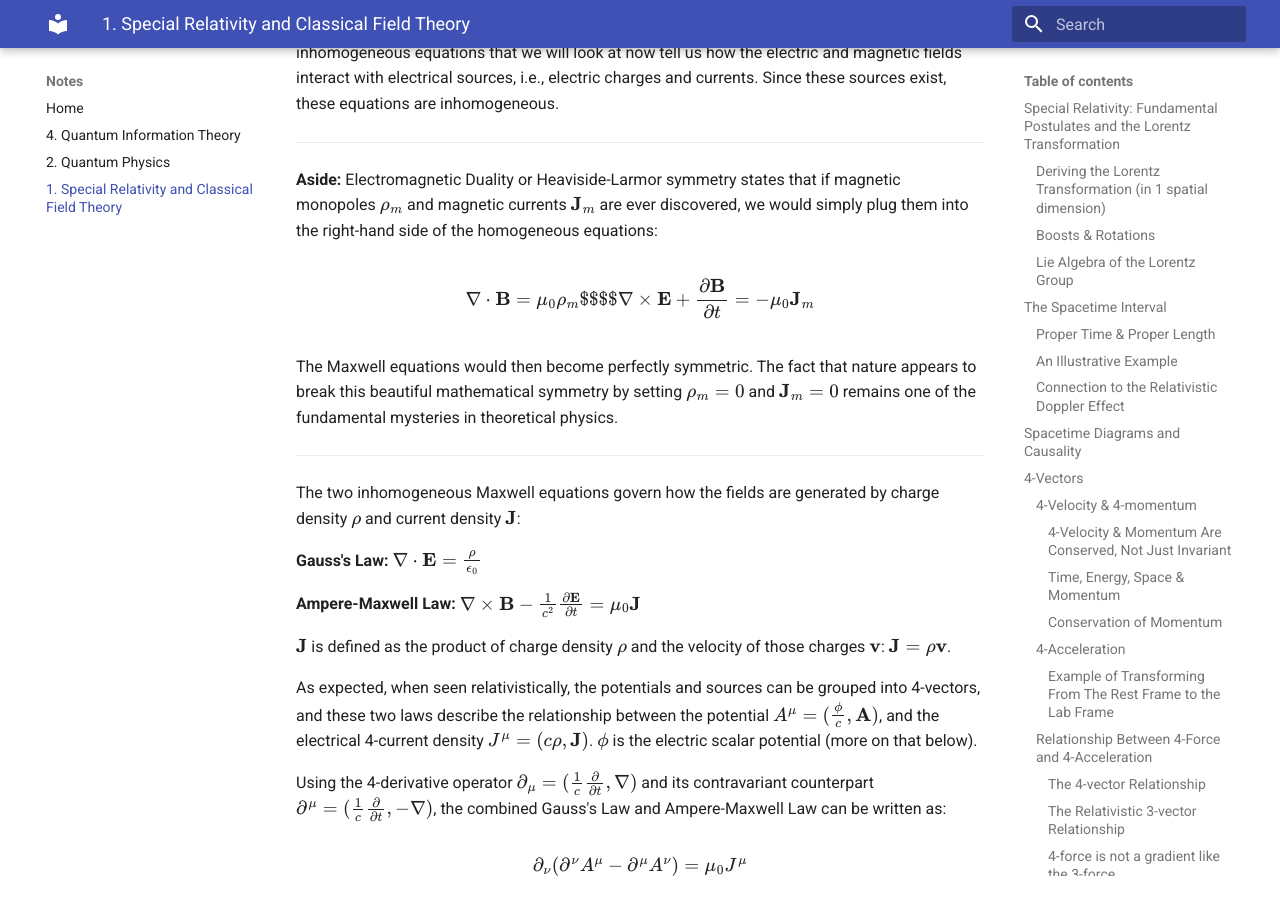
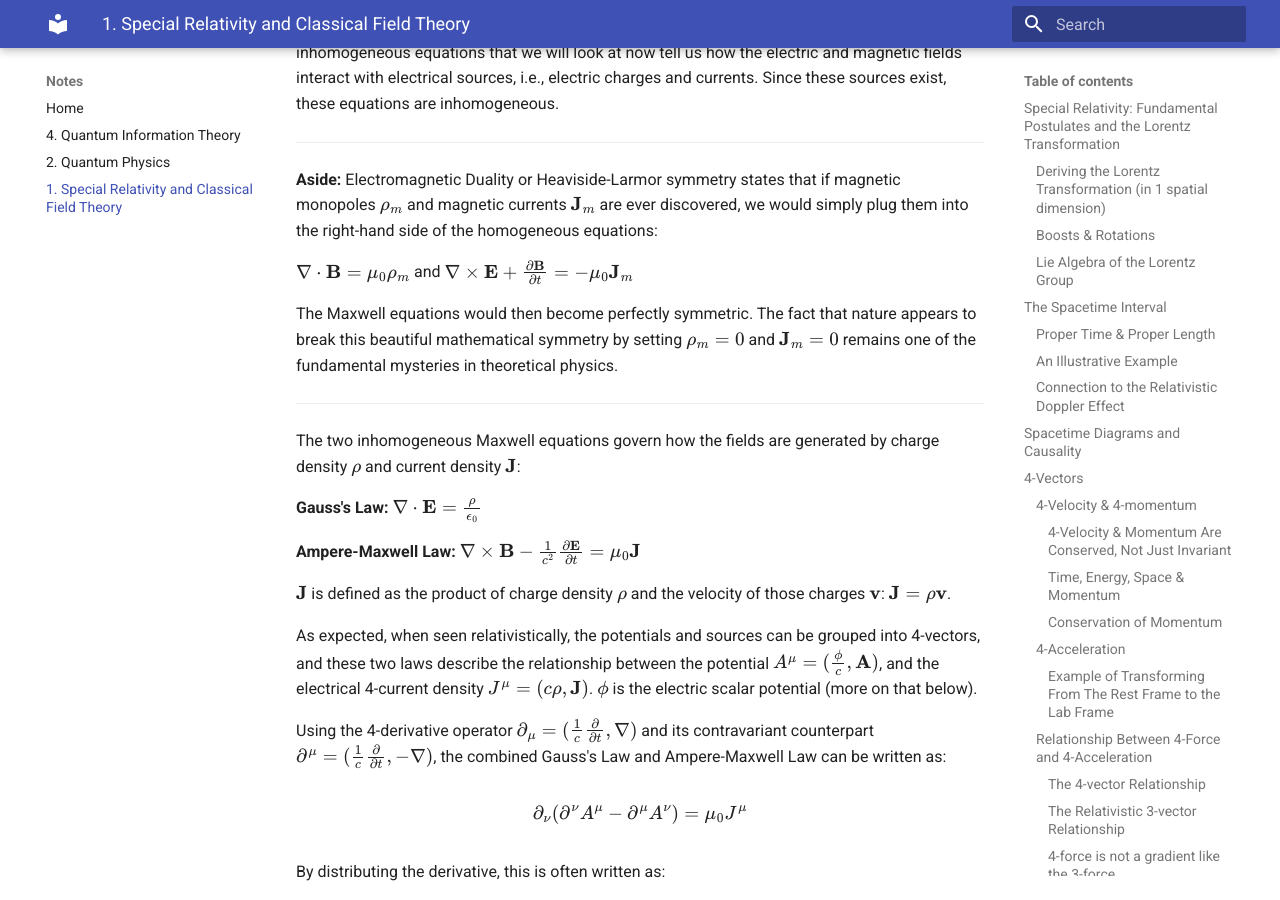
Before and after one commit to regstuff/notes, an MkDocs documentation site: the page built from docs/special_relativity_classical_field_theory.md, in a window 1280 px wide and 900 px high, scrolled down 43342 px. Built offline with MkDocs 1.6.1 and Material for MkDocs 9.7.7, drawn with Linux system fonts in a browser that asks for light colours.

Commit message:
Update special_relativity_classical_field_theory.md

```diff
--- a/docs/special_relativity_classical_field_theory.md
+++ b/docs/special_relativity_classical_field_theory.md
@@ -1021,7 +1021,7 @@ The above two homogeneous Maxwell equations tell us how electric and magnetic fi
 
 **Aside:** Electromagnetic Duality or Heaviside-Larmor symmetry states that if magnetic monopoles $\rho_m$ and magnetic currents $\mathbf{J}_m$ are ever discovered, we would simply plug them into the right-hand side of the homogeneous equations:
 
-$$\nabla \cdot \mathbf{B} = \mu_0 \rho_m$$$$\nabla \times \mathbf{E} + \frac{\partial \mathbf{B}}{\partial t} = -\mu_0 \mathbf{J}_m$$
+$\nabla \cdot \mathbf{B} = \mu_0 \rho_m$ and $\nabla \times \mathbf{E} + \frac{\partial \mathbf{B}}{\partial t} = -\mu_0 \mathbf{J}_m$
 
 The Maxwell equations would then become perfectly symmetric. The fact that nature appears to break this beautiful mathematical symmetry by setting $\rho_m = 0$ and $\mathbf{J}_m = 0$ remains one of the fundamental mysteries in theoretical physics.
 
```
